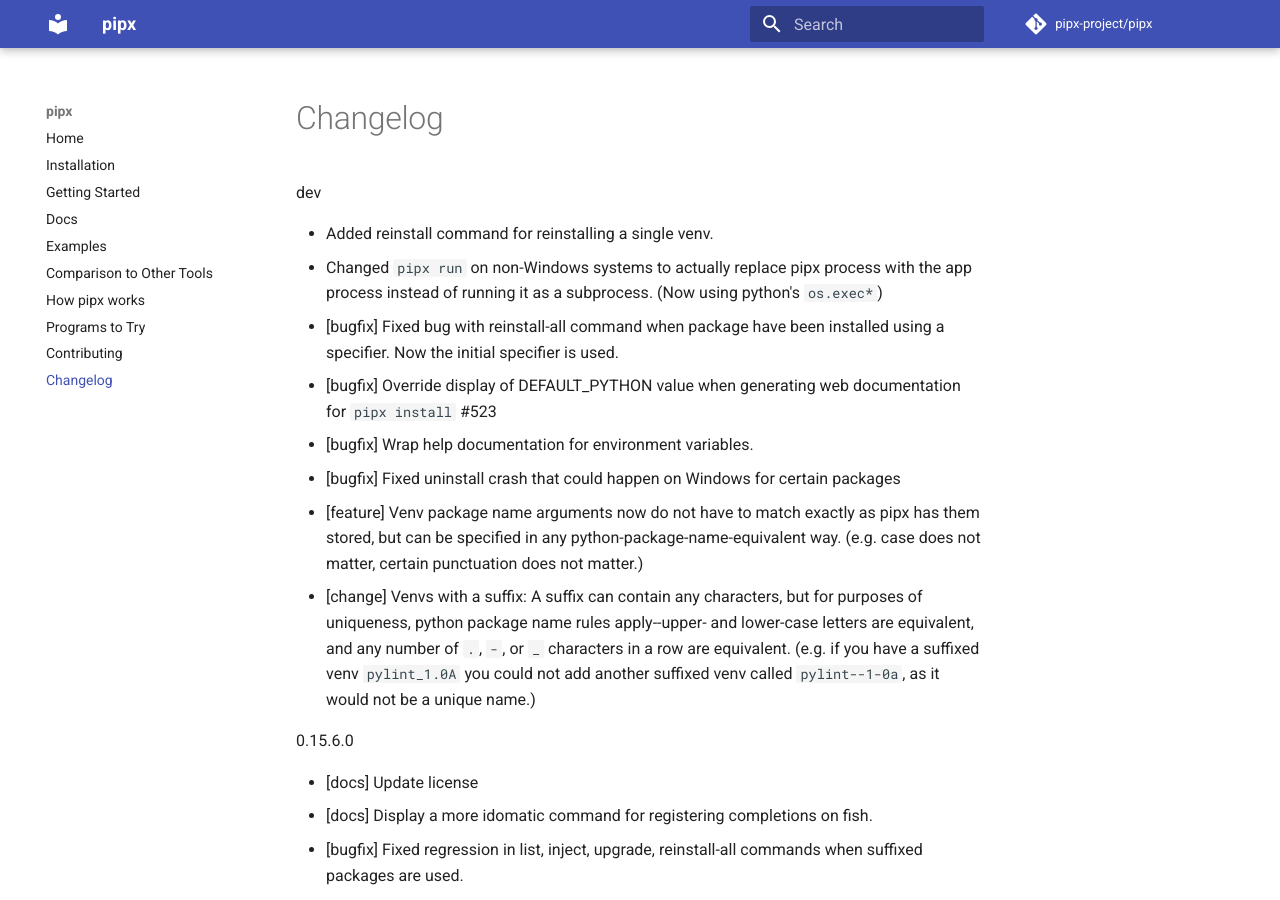
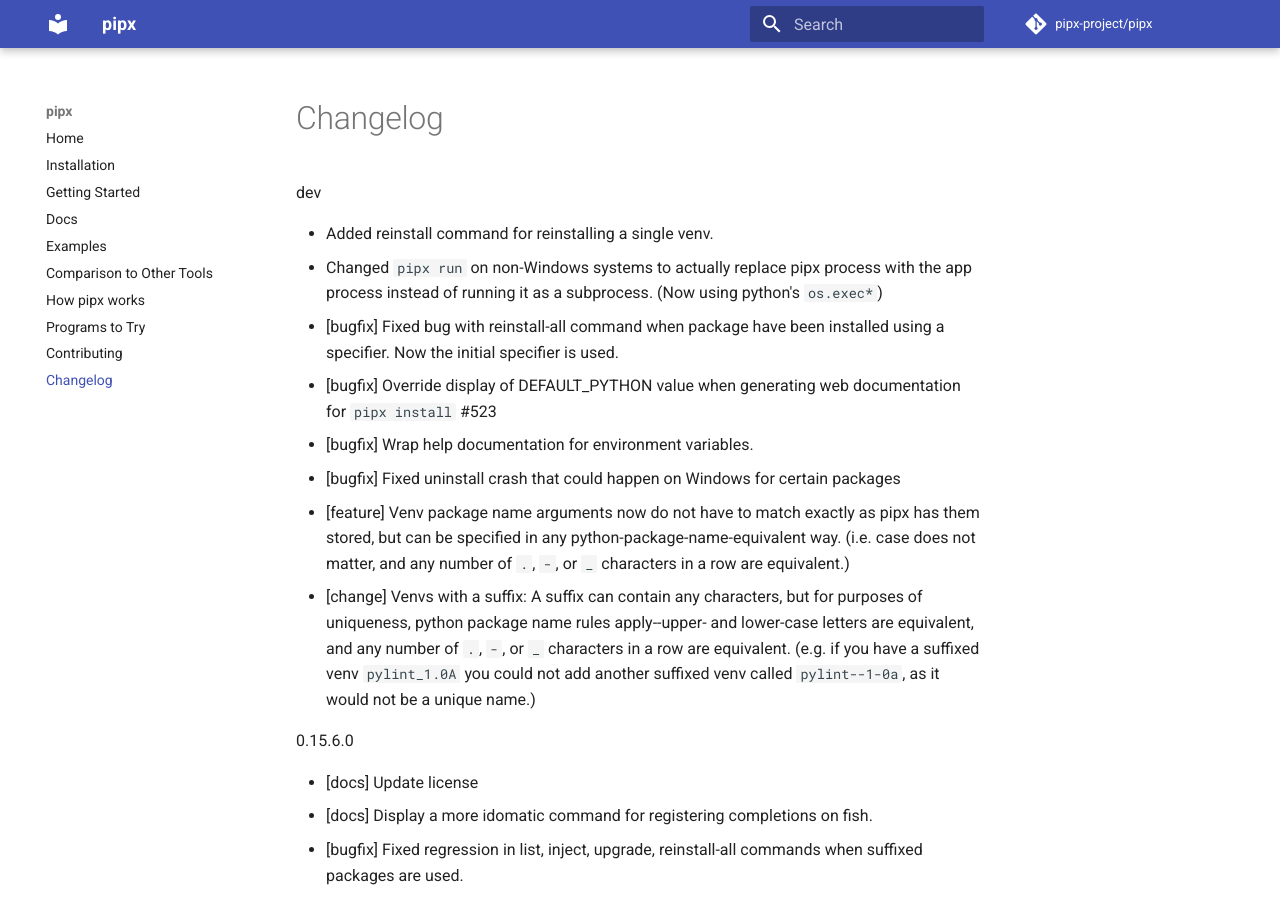
Before and after one commit to pypa/pipx, an MkDocs documentation site: the page built from docs/changelog.md, in a window 1280 px wide and 900 px high. Built offline with MkDocs 1.6.1 and Material for MkDocs 9.7.7, drawn with Linux system fonts in a browser that asks for light colours; comment, search, counter and statistics services are not loaded.

Commit message:
Fix changelog.

```diff
--- a/docs/changelog.md
+++ b/docs/changelog.md
@@ -6,7 +6,7 @@
 - [bugfix] Override display of DEFAULT_PYTHON value when generating web documentation for `pipx install` #523
 - [bugfix] Wrap help documentation for environment variables.
 - [bugfix] Fixed uninstall crash that could happen on Windows for certain packages
-- [feature] Venv package name arguments now do not have to match exactly as pipx has them stored, but can be specified in any python-package-name-equivalent way. (e.g. case does not matter, certain punctuation does not matter.)
+- [feature] Venv package name arguments now do not have to match exactly as pipx has them stored, but can be specified in any python-package-name-equivalent way. (i.e. case does not matter, and any number of `.`, `-`, or `_` characters in a row are equivalent.)
 - [change] Venvs with a suffix: A suffix can contain any characters, but for purposes of uniqueness, python package name rules apply--upper- and lower-case letters are equivalent, and any number of `.`, `-`, or `_` characters in a row are equivalent.  (e.g. if you have a suffixed venv `pylint_1.0A` you could not add another suffixed venv called `pylint--1-0a`, as it would not be a unique name.)
 
 0.15.6.0
```
